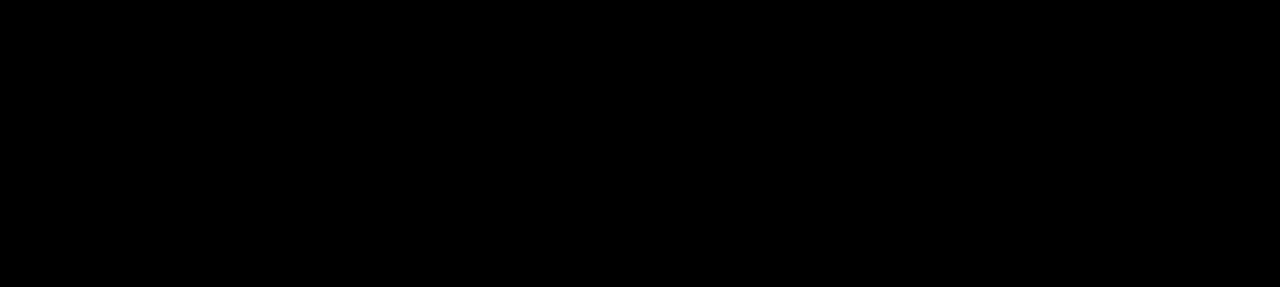
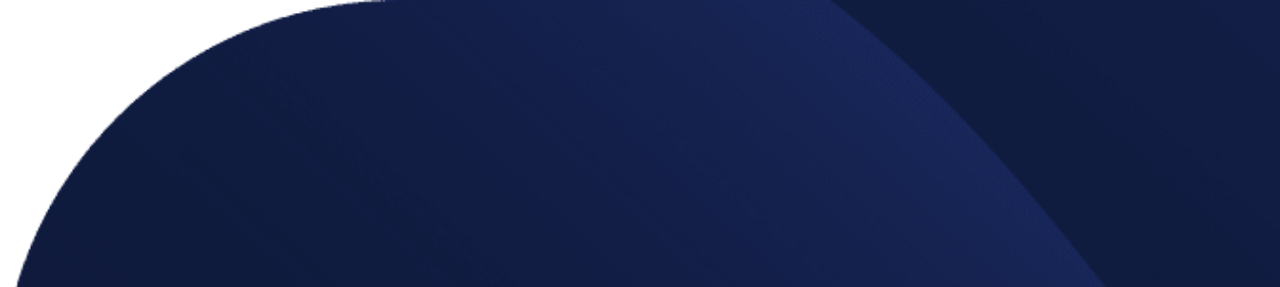
Before and after one commit to Vanessa30043/Fylo_data_storage_component_with_Bootstrap, a plain HTML site: page index.html in a window 1280 px wide. Shown: the top 287 px of the page. Drawn offline with nearby package versions, Linux system fonts and the light colour scheme.

Commit message:
added background

```diff
--- a/style.css
+++ b/style.css
@@ -1,6 +1,11 @@
 body{
 
-    background-color: black;
+    /* background-color: black; */
+    background-image:url('images/bg-desktop.png');
+      background-repeat:no-repeat;
+      background-attachment: fixed;
+      background-size: cover;
+
     min-height: 100vh;
 }
 .icon-img{
```
